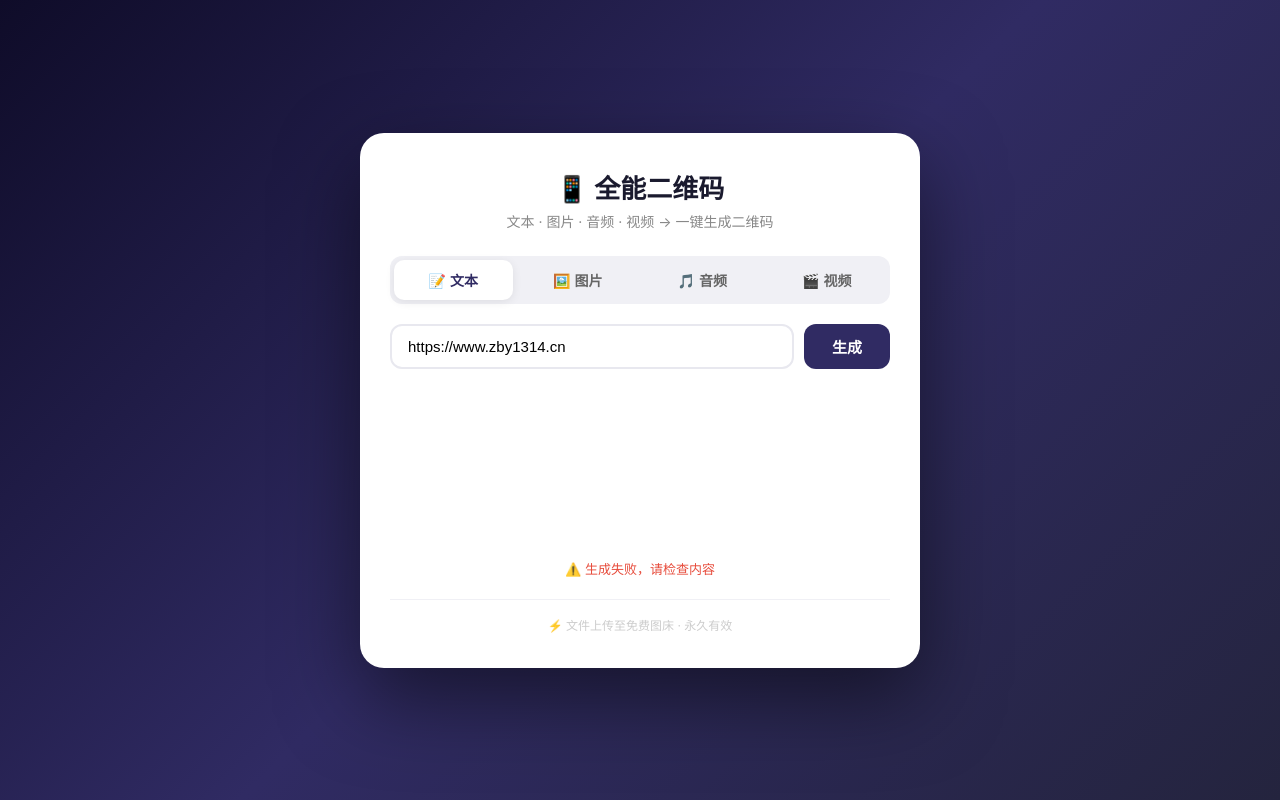
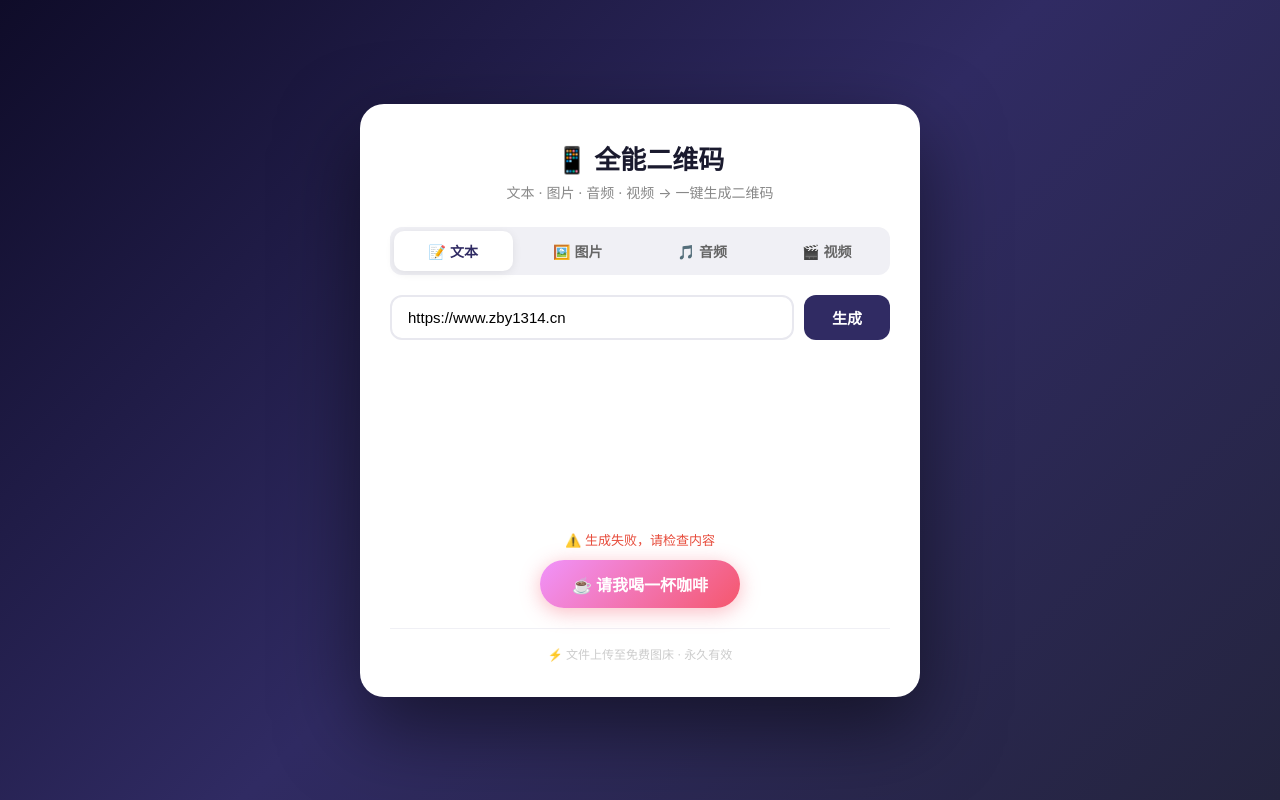
Before and after one commit to Zengby-SVG/-my-qr-tool, a plain HTML site: page index.html in a window 1280 px wide. Drawn offline with Linux system fonts and the light colour scheme.

Commit message:
Update index.html

```diff
--- a/index.html
+++ b/index.html
@@ -237,6 +237,30 @@
             color: #e74c3c;
         }
 
+        /* ===== 打赏按钮样式 ===== */
+        .donate-wrapper {
+            text-align: center;
+            margin-top: 10px;
+        }
+        .btn-donate {
+            display: inline-block;
+            padding: 12px 32px;
+            background: linear-gradient(135deg, #f093fb, #f5576c);
+            color: #fff;
+            font-size: 16px;
+            font-weight: 600;
+            border-radius: 30px;
+            text-decoration: none;
+            transition: all 0.3s ease;
+            box-shadow: 0 4px 20px rgba(245, 87, 108, 0.4);
+            border: none;
+            cursor: pointer;
+        }
+        .btn-donate:hover {
+            transform: translateY(-3px);
+            box-shadow: 0 8px 30px rgba(245, 87, 108, 0.5);
+        }
+
         .footer {
             text-align: center;
             font-size: 12px;
@@ -335,6 +359,11 @@
         <button class="btn-primary" style="width:100%;margin-top:6px;" onclick="generateFromFile('video')">📱 生成二维码</button>
         <div id="qrcodeVideo" class="qr-container"></div>
         <div id="statusVideo" class="status-msg"></div>
+    </div>
+
+    <!-- ===== 打赏按钮（放在这里） ===== -->
+    <div class="donate-wrapper">
+        <a href="/donate.html" class="btn-donate">☕ 请我喝一杯咖啡</a>
     </div>
 
     <div class="footer">⚡ 文件上传至免费图床 · 永久有效</div>
```
